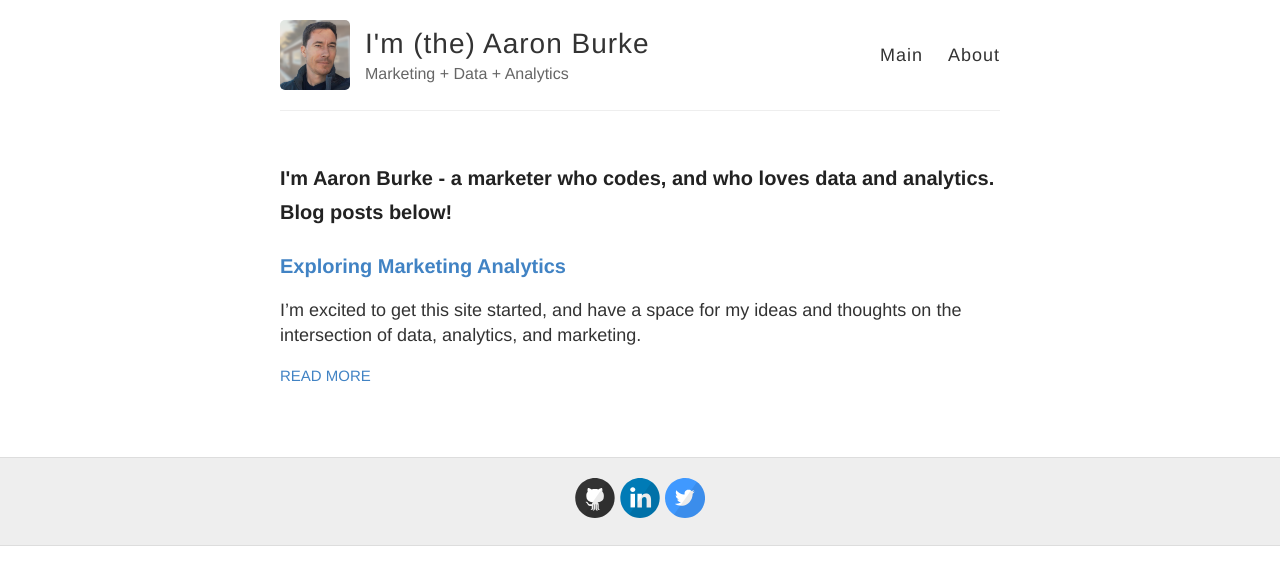
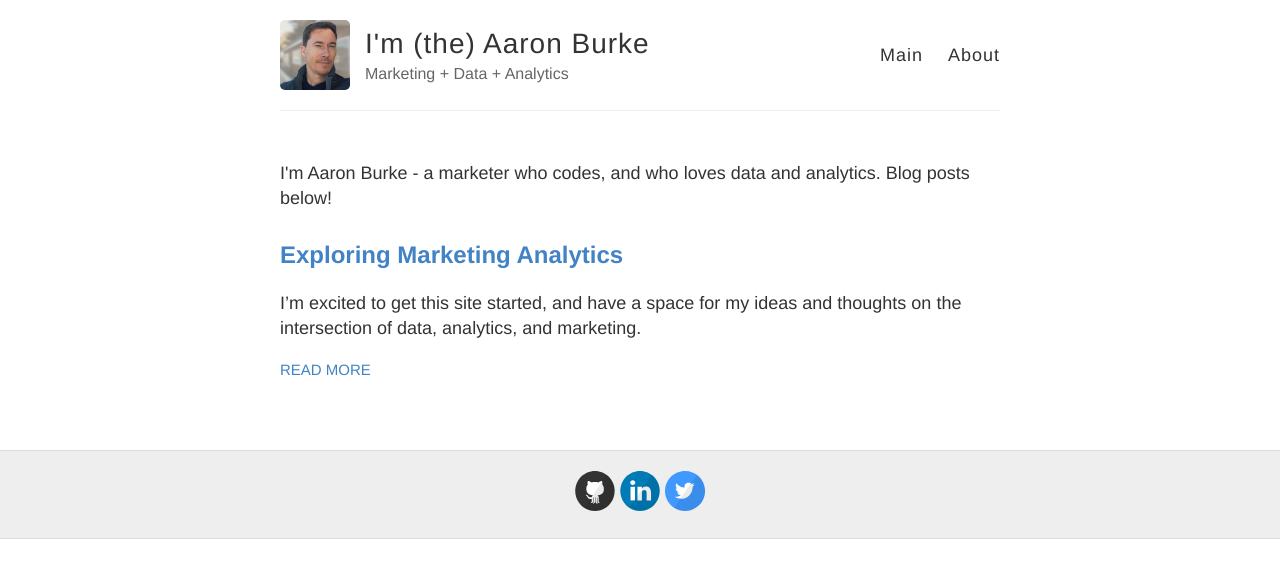
Before and after one commit to imtheaaron/imtheaaron.github.io, a Jekyll site: the page built from index.html, in a window 1280 px wide. Shown: the top 585 px of the page. Built offline with Jekyll 4.4.1, drawn with Linux system fonts in a browser that asks for light colours.

```diff
--- a/index.html
+++ b/index.html
@@ -1,13 +1,13 @@
 ---
 layout: default
 ---
-<h3>I'm Aaron Burke - a marketer who codes, and who loves data and analytics. Blog posts below!</h3>
+I'm Aaron Burke - a marketer who codes, and who loves data and analytics. Blog posts below!
 
 <div class="posts">
   {% for post in site.posts %}
     <article class="post">
 
-      <h3><a href="{{ site.baseurl }}{{ post.url }}">{{ post.title }}</a></h3>
+      <h2><a href="{{ site.baseurl }}{{ post.url }}">{{ post.title }}</a></h2>
 
       <div class="entry">
         {{ post.excerpt }}
```
